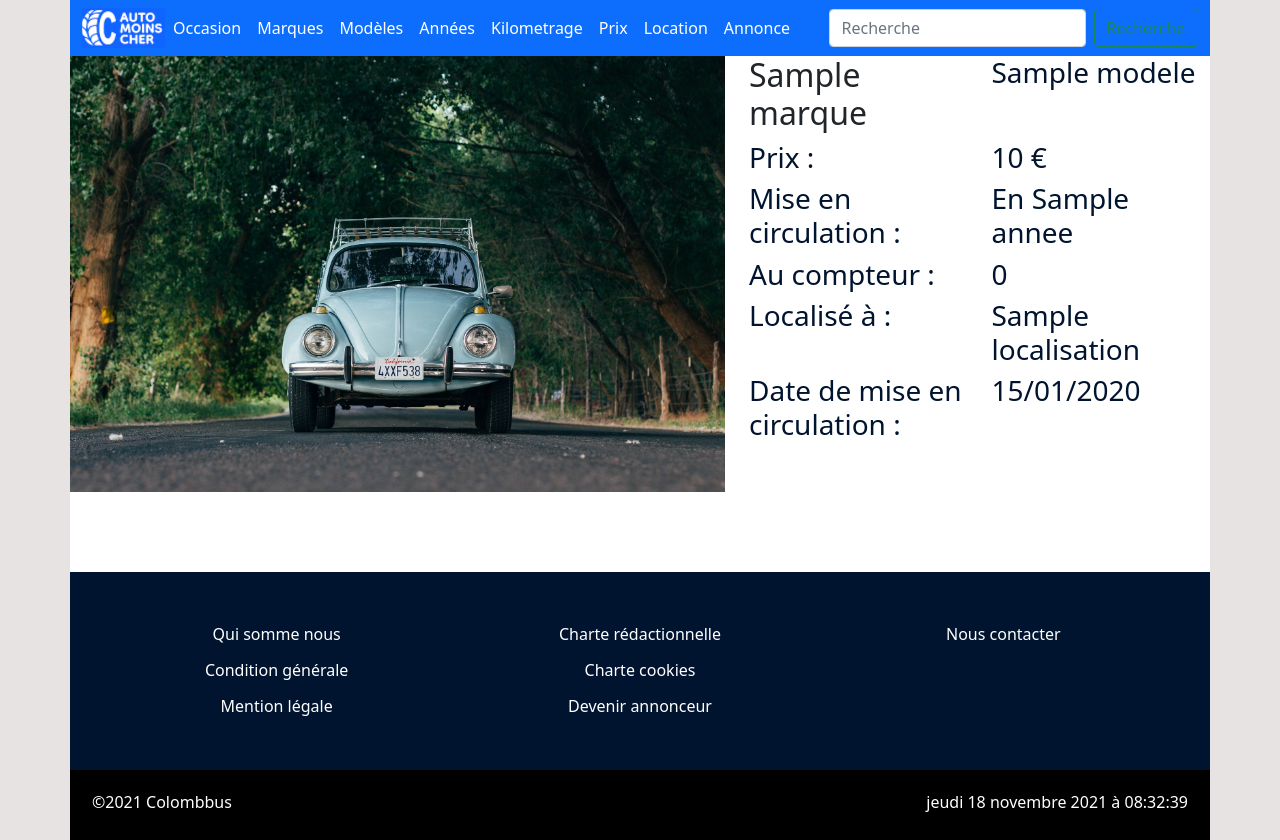
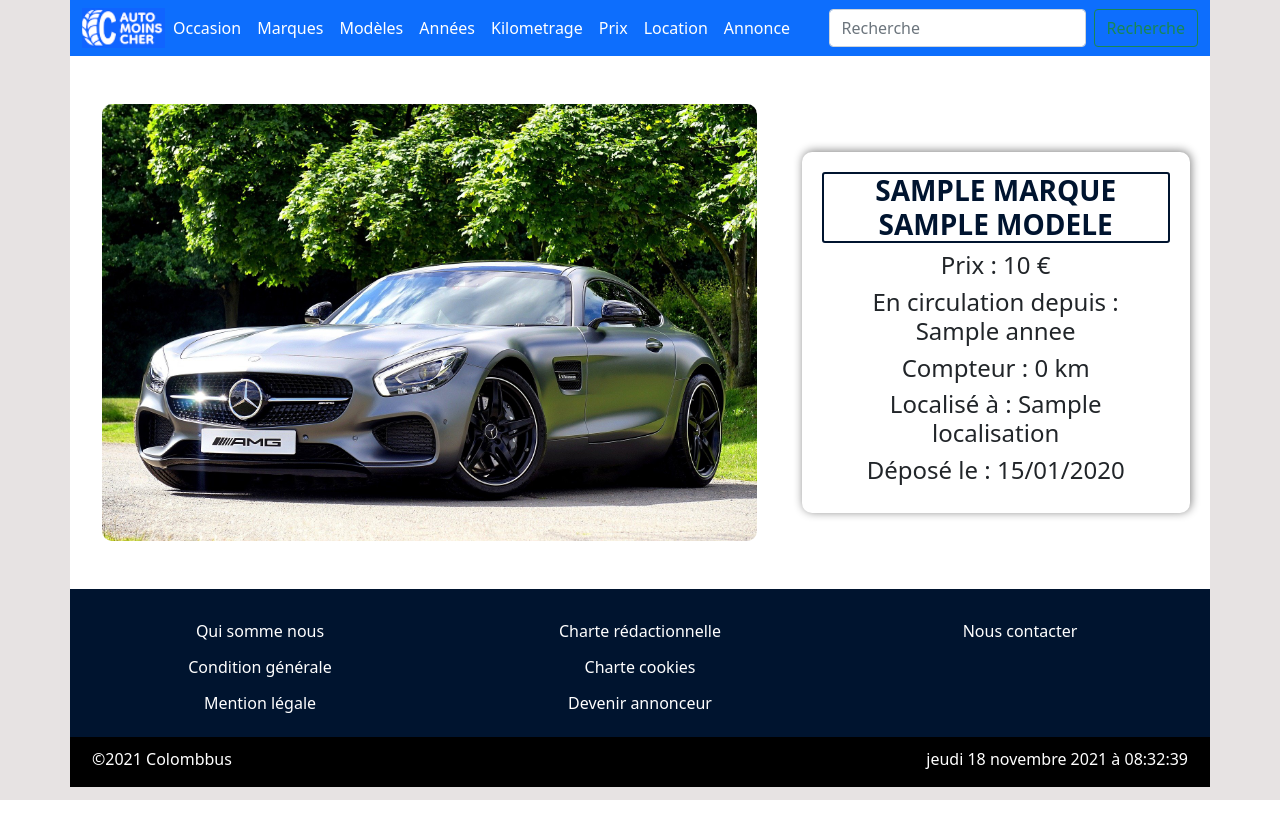
Before and after one commit to Yoh1/ATMCS, a Symfony app: template templates/add/annonce.html.twig in a window 1280 px wide. After the commit the page ends 800 px from the top, so only its background shows below. Run offline with Twig, Linux system fonts and the light colour scheme; the template is opened without the code that fills it: most values are stand-ins (such as "Sample title", 1, 10 or a date in 2020); some libraries are stand-ins or nearby versions.

Commit message:
formulaire fini

```diff
--- a/public/css/annonce.css
+++ b/public/css/annonce.css
@@ -1,28 +1,25 @@
-
-/* #ig{
-    width: 700px;
-}
-
-#ig > img{
-    width: 100%;
-} */
-
-/* .article{
-    margin: 20px auto;
-    display: flex;
-    justify-content: space-evenly;
-}
-
-
-.marque{
-    display: inline;
-} */
 
 
 
-/* #div1{
-    width: 700px;
-} */
 #div1 > img{
     width: 100%;
+    border-radius: 10px;
 }
+
+#div2{
+    border-radius: 10px;
+    padding: 20px;
+    box-shadow: 1px -1px 10px gray;
+}
+
+#marque_modele{
+    text-transform: uppercase;
+    font-weight: bold;
+    border-radius: 3px;
+    border: 2px solid #00142f;
+    color: #00142f;
+}
+
+#ville{
+    text-transform: capitalize;
+}
--- a/public/css/form_annonce.css
+++ b/public/css/form_annonce.css
@@ -11,4 +11,5 @@ h1{
 
 #sub{
     margin-top: 15px;
+    display: block;
 }
--- a/public/css/style.css
+++ b/public/css/style.css
@@ -12,7 +12,7 @@ body{
     padding-left: 0px;
 }
 #filtre{
-    margin: 40px 0px 40px;
+    margin: 30px 0px 60px 0px;
 }
 h3{
     color: #00142f;
@@ -43,13 +43,6 @@ a{
     color: #039be5;
 }
 
-/* la taille des ongles filtre */
-/* #conte > a{
-    width: 20%;
-}
-#conte1 > a{
-    width: 25%;
-} */
 
 .vali > a{
     width: 100px;
@@ -77,6 +70,7 @@ a{
 .slide{
     margin: 0px auto;
     width: 90%;
+    margin-bottom: 80px;
 }
 
 
@@ -85,13 +79,10 @@ a{
 
 
 
-footer{
-    margin-top: 80px;
-}
-
 #fot{
     background-color: #00142f;
-    padding: 50px 25px 40px 25px;
+    /* padding: 50px 25px 40px 25px; */
+    padding: 30px 0px 10px 0px;
 }
 
 footer > .row{
@@ -108,5 +99,6 @@ footer > .row{
 #fot-a{
     background-color: black;
     color: #fff;
-    padding: 20px 10px 10px 10px;
+    /* padding: 20px 10px 10px 10px; */
+    padding: 10px 10px 0px 10px;
 }
--- a/templates/add/annonce.html.twig
+++ b/templates/add/annonce.html.twig
@@ -4,29 +4,29 @@
 
 	<link rel="stylesheet" href="{{ '../css/annonce.css' }}">
 
-	<section id="article" class="row">
+	<section id="article" class="row d-flex justify-content-evenly my-5">
 
-		<div id="div1" class="col-lg-7"><img src="{{ '../img/automobile-1838782_1920.jpg' }}" alt=""></div>
+		<div id="div1" class="col-lg-7"><img src="{{ '../img/auto-2179220_1920.jpg' }}" alt=""></div>
 
-		<article class="col-lg-5">
-			<div id="div2" class="row">
-				<h2 class="col-6 primary">{{annonces.marque}}</h2>
+		<article class="col-lg-4 mt-5">
+			<div id="div2" class="row text-center">
+				<h3 id="marque_modele">{{annonces.marque}}
+					{{annonces.modele}}</h3>
 				{# <p>De modèle :</p> #}
-				<h3 class="col-6">{{annonces.modele}}</h3>
-				<h3 class="col-6">Prix :</h3>
-				<h3 class="col-6">{{annonces.prix}}
-					€</h3>
-				<h3 class="col-6">Mise en circulation :</h3>
-				<h3 class="col-6">En
-					{{annonces.annee}}</h3>
+				<h4>Prix :
+					{{annonces.prix | number_format(0, ",", " " )}}
+					€</h4>
+				<h4>En circulation depuis :
+					{{annonces.annee}}</h4>
 				{# <P>Son kilomètrage est de :</p> #}
-				<h3 class="col-6">Au compteur :</h3>
-				<h3 class="col-6">{{annonces.kilometrage | number_format(0, ",", " " )}}</h3>
+				<h4>Compteur :
+					{{annonces.kilometrage | number_format(0, ",", " " )}}
+					km</h4>
 				{# <p>Son prix est de :</p> #}
-				<h3 class="col-6">Localisé à :</h3>
-				<h3 class="col-6">{{annonces.localisation}}</h3>
-				<h3 class="col-6">Date de mise en circulation :</h3>
-				<h3 class="col-6">{{annonces.date | date('d/m/Y')}}</h3>
+				<h4>Localisé à :
+					{{annonces.localisation}}</h4>
+				<h4>Déposé le :
+					{{annonces.date | date('d/m/Y')}}</h4>
 				{# <div class="ig"><img src="{{annonces.image}}" alt=""></div> #}
 			</div>
 		</artcle>
--- a/templates/add/index.html.twig
+++ b/templates/add/index.html.twig
@@ -12,7 +12,7 @@
 
 {% block body %}
 
-	<link rel="stylesheet" href="{{ '../CSS/style2.css' }}">
+	{# <link rel="stylesheet" href="{{ '../CSS/style2.css' }}"> #}
 
 	<div class="formanno">
 
@@ -36,7 +36,7 @@
 
 		{{ form_row(formAnnonce.image, {'attr': {'placeholder': "URL de l'image"}}) }}
 
-		<input type="file">
+		<input type="file" id="file">
 
 		<button type="submit" id="sub" class="btn btn-success">Ajouter une annonce</button>
 
--- a/templates/base.html.twig
+++ b/templates/base.html.twig
@@ -7,7 +7,7 @@
 			{% endblock %}
 		</title>
 		{# Run `composer require symfony/webpack-encore-bundle`
-																								           and uncomment the following Encore helpers to start using Symfony UX #}
+																												           and uncomment the following Encore helpers to start using Symfony UX #}
 		{# <link rel="stylesheet" href="./bootstrap-5.0.1-dist/css/bootstrap.min.css"> #}
 		<link href="https://cdn.jsdelivr.net/npm/bootstrap@5.1.3/dist/css/bootstrap.min.css" rel="stylesheet" integrity="sha384-1BmE4kWBq78iYhFldvKuhfTAU6auU8tT94WrHftjDbrCEXSU1oBoqyl2QvZ6jIW3" crossorigin="anonymous">
 		<link rel="stylesheet" href="{{ '../css/style.css' }}">
@@ -31,7 +31,7 @@
 					<div class="collapse navbar-collapse" id="navbarSupportedContent">
 						<ul class="navbar-nav me-auto mb-2 mb-lg-0">
 							<li class="nav-item">
-								<a href="index2.php"><img src="{{ '../img/logo11.png' }}" alt=""></a>
+								<a href="{{ path('home') }} "><img src="{{ '../img/logo11.png' }}" alt=""></a>
 							</li>
 							<li class="nav-item">
 								<a class="nav-link active" href="#">Occasion</a>
@@ -55,7 +55,7 @@
 								<a class="nav-link active" href="#">Location</a>
 							</li>
 							<li class="nav-item">
-								<a class="nav-link active" href="#">Annonce</a>
+								<a class="nav-link active" href="{{ path('add') }} ">Annonce</a>
 							</li>
 						</ul>
 						<form class="d-flex">
```
Also changed, not shown: src/Controller/AddController.php (+5 -6 lines), templates/add/haha.html.twig (+37 -0 lines), templates/home/index.html.twig (+6 -6 lines).
